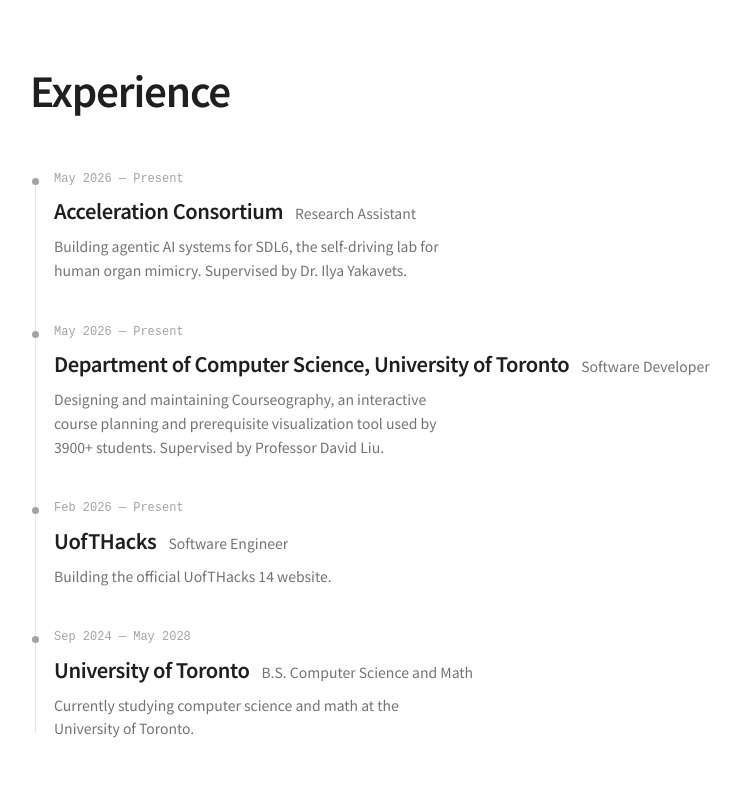
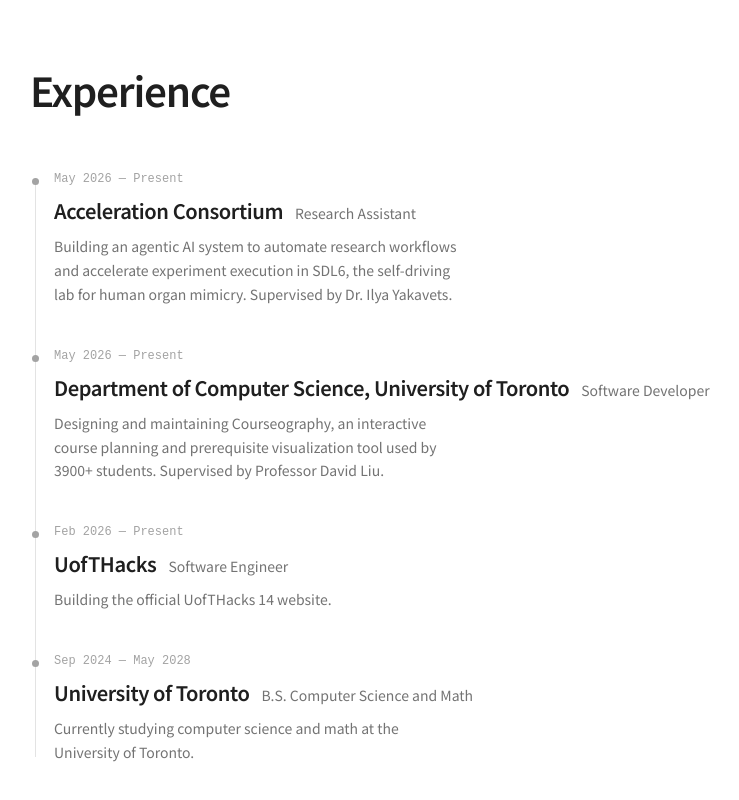
Before and after one commit to r-weng/personal-website, a React (Vite) app: page / in a window 1280 px wide. Shown: the part 1685-2485 px from the top of the page, without its empty margins (254-993 px from the left). Built offline with nearby package versions, Linux system fonts and the light colour scheme.

Commit message:
update AC role description

```diff
--- a/src/App.tsx
+++ b/src/App.tsx
@@ -55,7 +55,7 @@
     period: 'May 2026 — Present',
     company: 'Acceleration Consortium',
     role: 'Research Assistant',
-    description: 'Building agentic AI systems for SDL6, the self-driving lab for human organ mimicry. Supervised by Dr. Ilya Yakavets.',
+    description: 'Building an agentic AI system to automate research workflows and accelerate experiment execution in SDL6, the self-driving lab for human organ mimicry. Supervised by Dr. Ilya Yakavets.',
   },
   {
     period: 'May 2026 — Present',
```
